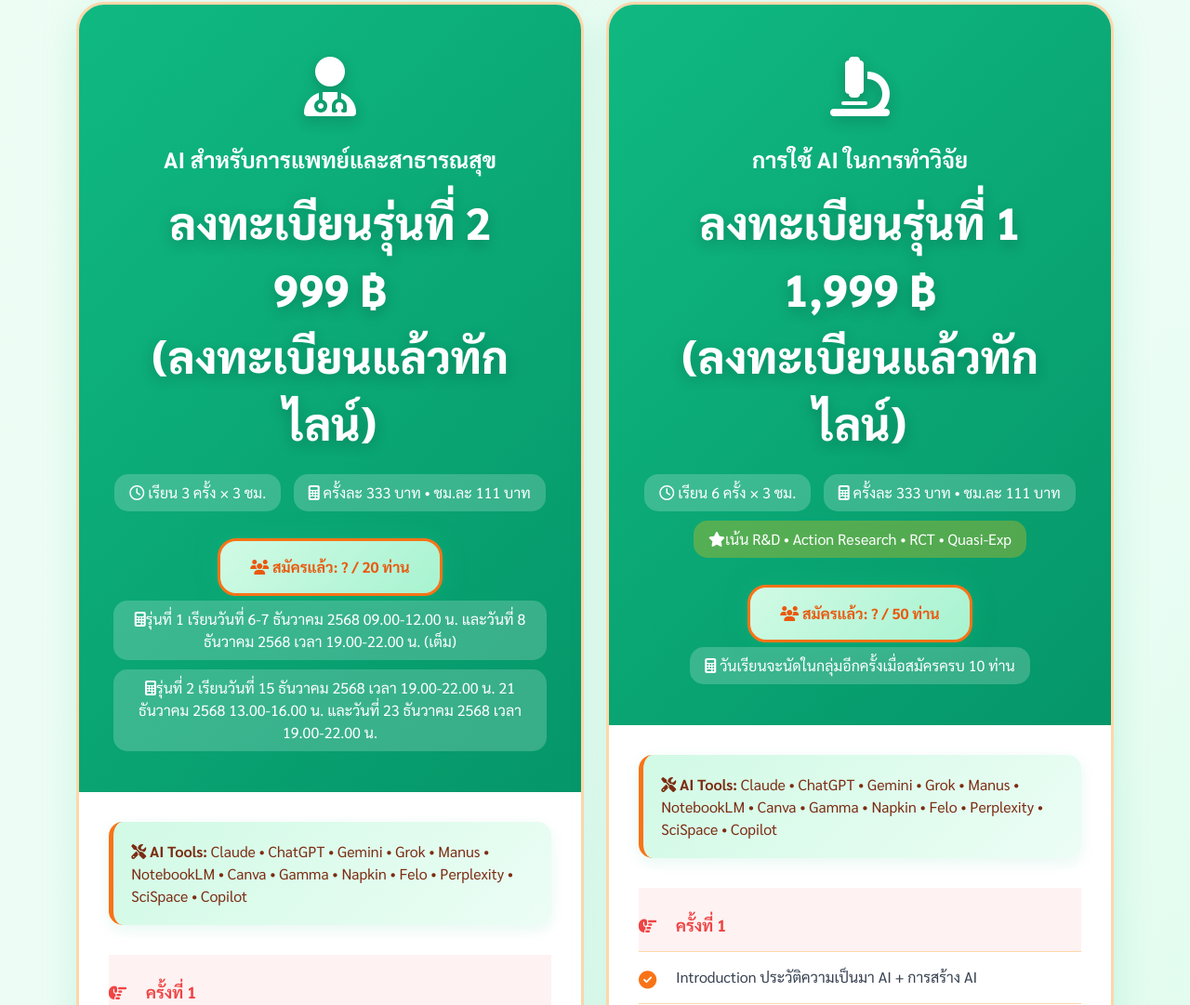
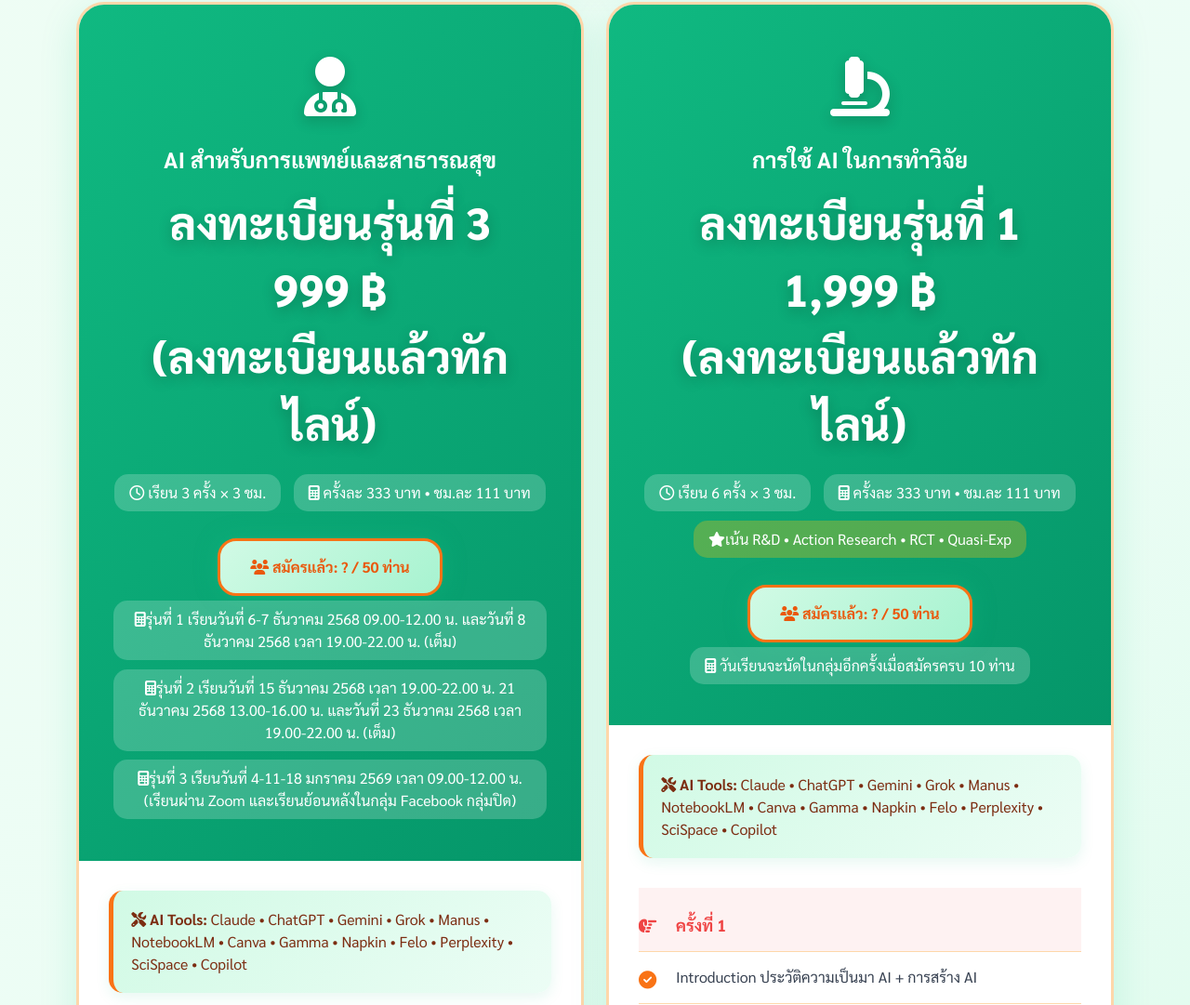
Before and after one commit to Thonganek/ai-workshop, a plain HTML site: page index.html in a window 1280 px wide. Shown: the part 1217-2298 px from the top of the page at 93% size. Drawn offline with nearby package versions, Linux system fonts and the light colour scheme; some packages are replaced by stand-ins of ours; no server answers; animation ran at ten frames a second; a script that the page names is missing.

Commit message:
Update index.html

```diff
--- a/index.html
+++ b/index.html
@@ -827,7 +827,7 @@
                             <i class="fas fa-user-md"></i>
                         </div>
                         <h4 class="fw-bold mb-3">AI สำหรับการแพทย์และสาธารณสุข</h4>
-                        <div class="course-price" >ลงทะเบียนรุ่นที่ 2 <br>999 ฿<br>(ลงทะเบียนแล้วทักไลน์)</div>
+                        <div class="course-price" >ลงทะเบียนรุ่นที่ 3 <br>999 ฿<br>(ลงทะเบียนแล้วทักไลน์)</div>
                         <div class="price-detail">
                             <i class="far fa-clock"></i> เรียน 3 ครั้ง × 3 ชม.
                         </div>
@@ -835,13 +835,16 @@
                             <i class="fas fa-calculator" ></i> ครั้งละ 333 บาท • ชม.ละ 111 บาท
                         </div>
                         <div class="seat-counter" id="badge-med">
-                            <i class="fas fa-users"></i> สมัครแล้ว: <span id="count-med" class="loading-spinner"></span> / 20 ท่าน
+                            <i class="fas fa-users"></i> สมัครแล้ว: <span id="count-med" class="loading-spinner"></span> / 50 ท่าน
                         </div>
                         <div class="price-detail">
                             <i class="fas fa-calculator" ></i>รุ่นที่ 1 เรียนวันที่ 6-7 ธันวาคม 2568 09.00-12.00 น. และวันที่ 8 ธันวาคม 2568 เวลา 19.00-22.00 น. (เต็ม)
                         </div>
                         <div class="price-detail">
-                            <i class="fas fa-calculator" ></i>รุ่นที่ 2 เรียนวันที่ 15 ธันวาคม 2568 เวลา 19.00-22.00 น. 21 ธันวาคม 2568 13.00-16.00 น. และวันที่ 23 ธันวาคม 2568 เวลา 19.00-22.00 น.
+                            <i class="fas fa-calculator" ></i>รุ่นที่ 2 เรียนวันที่ 15 ธันวาคม 2568 เวลา 19.00-22.00 น. 21 ธันวาคม 2568 13.00-16.00 น. และวันที่ 23 ธันวาคม 2568 เวลา 19.00-22.00 น. (เต็ม)
+                        </div>
+                        <div class="price-detail">
+                            <i class="fas fa-calculator" ></i>รุ่นที่ 3 เรียนวันที่ 4-11-18 มกราคม 2569 เวลา 09.00-12.00 น. (เรียนผ่าน Zoom และเรียนย้อนหลังในกลุ่ม Facebook กลุ่มปิด)
                         </div>
                     </div>
 
```
